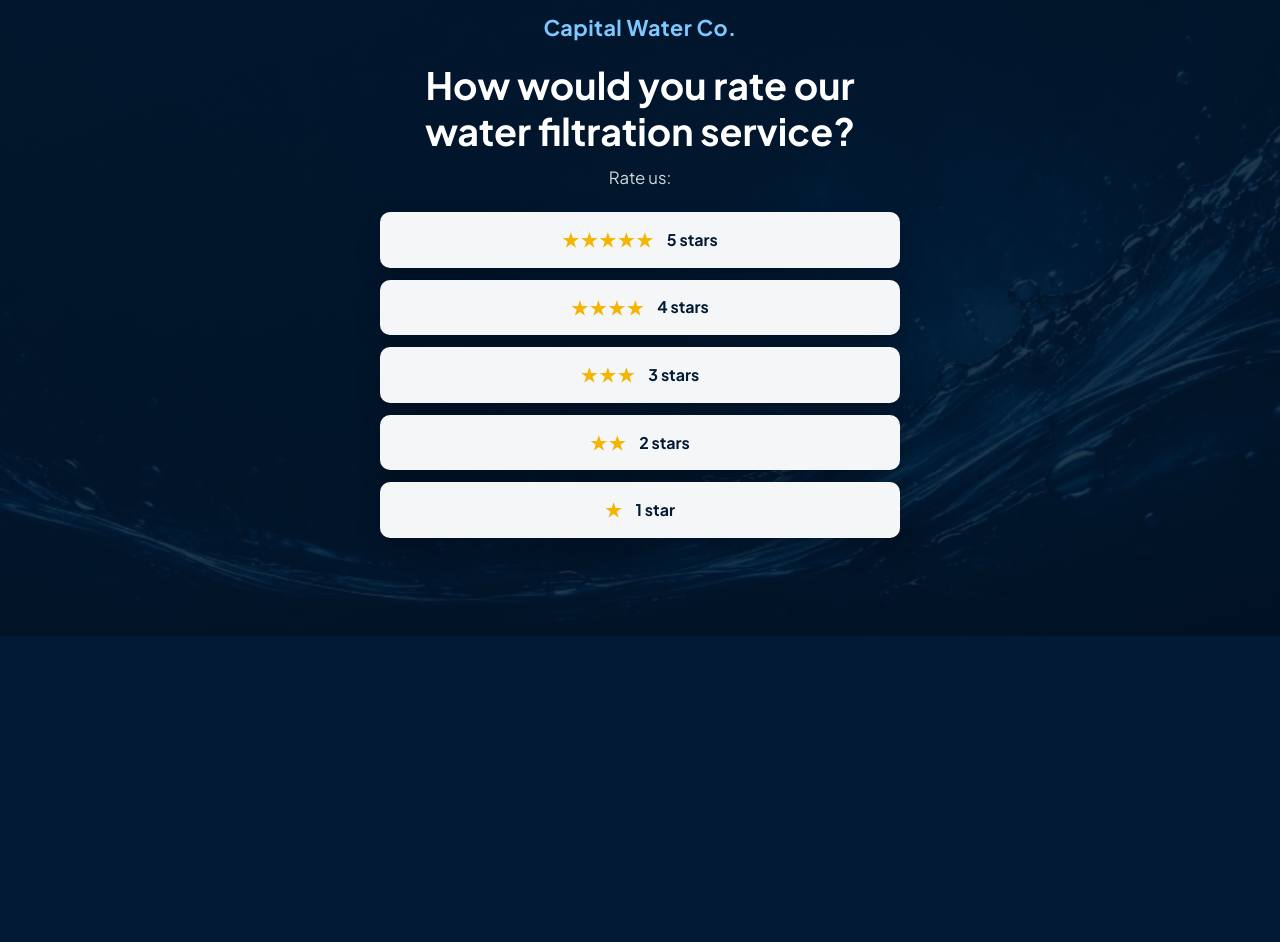
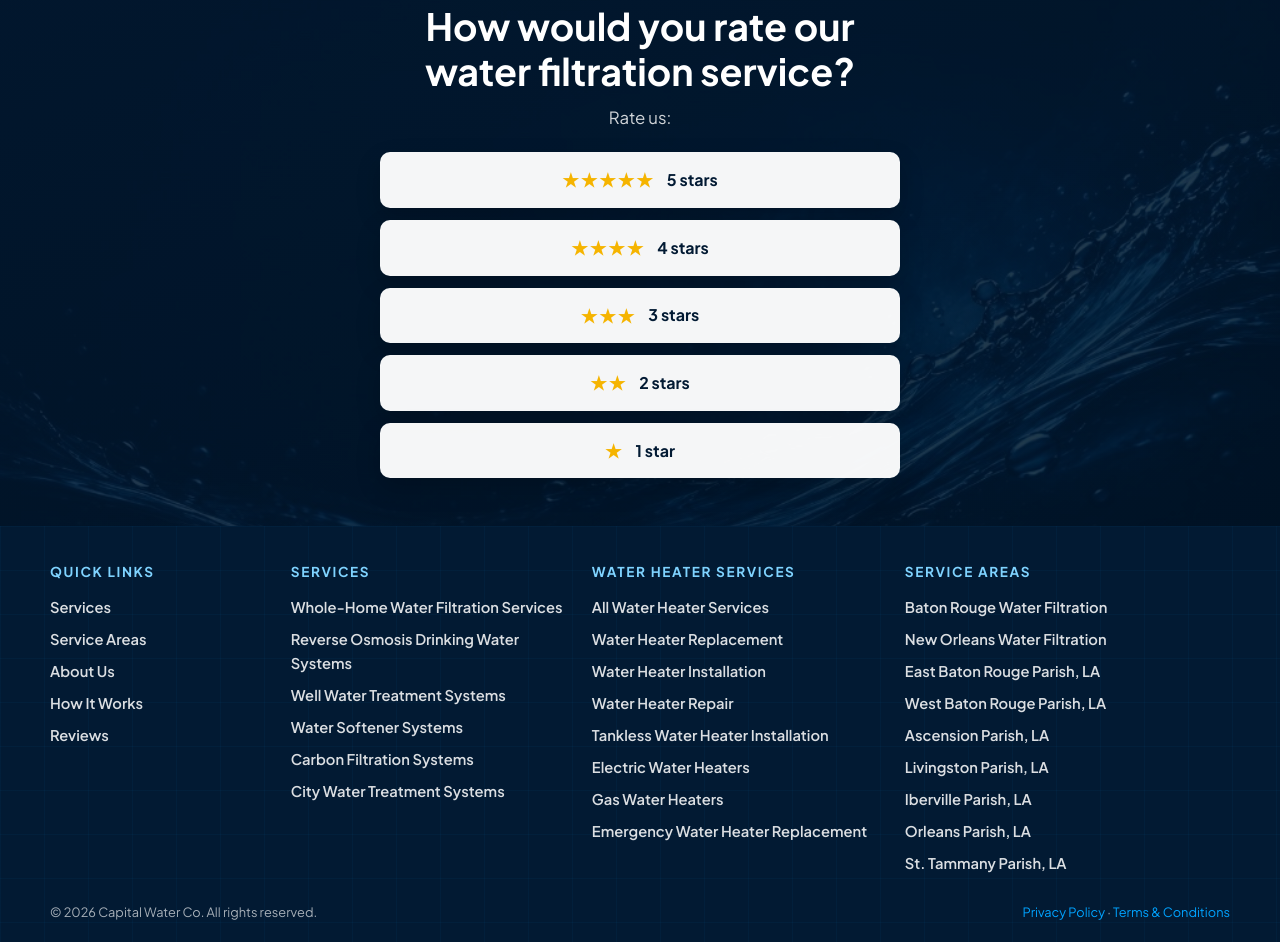
Before and after one commit to zachjon51699/pelican-water-pros, a plain HTML site: page review-us/index.html in a window 1280 px wide. Shown: the part 164-1106 px from the top of the page. Before the commit the page ends 800 px from the top, so only its background shows below. Drawn offline with Linux system fonts and the light colour scheme.

Commit message:
Add Tag Manager to the ads landing page and finish the review page chrome.
The consultation page can record conversions, and the review page now has the same header and footer as the rest of the site.

```diff
--- a/css/style.css
+++ b/css/style.css
@@ -2202,8 +2202,14 @@ body.ads-page .hero-phone a {
 }
 
 @media (max-width: 860px) {
+  body.review-page .header-cta,
   body.ads-page.is-landing .header-cta {
     display: none;
+  }
+
+  body.review-page .logo img {
+    width: 210px;
+    max-width: min(210px, calc(100vw - 40px));
   }
 
   body.ads-page .logo img {
@@ -2238,11 +2244,13 @@ body.ads-page .hero-phone a {
 
 .review-page {
   min-height: 100vh;
+  display: flex;
+  flex-direction: column;
   background: #021a33;
 }
 
 .review-stage {
-  min-height: 100vh;
+  flex: 1;
   display: flex;
   align-items: center;
   justify-content: center;
--- a/review-us/index.html
+++ b/review-us/index.html
@@ -15,15 +15,21 @@
   <link rel="preconnect" href="https://fonts.googleapis.com">
   <link rel="preconnect" href="https://fonts.gstatic.com" crossorigin>
   <link href="https://fonts.googleapis.com/css2?family=Plus+Jakarta+Sans:wght@400;600;700;800&display=swap" rel="stylesheet">
-  <link rel="stylesheet" href="../css/style.css?v=61">
+  <link rel="stylesheet" href="../css/style.css?v=63">
 </head>
 <body class="review-page">
   <a class="skip" href="#content">Skip to content</a>
+  <div class="topbar">
+    <a href="tel:+12258317583"><svg viewBox="0 0 512 512" aria-hidden="true"><path d="M497.39 361.8l-112-48a24 24 0 0 0-28 6.9l-49.6 60.6A370.66 370.66 0 0 1 130.6 204.11l60.6-49.6a23.94 23.94 0 0 0 6.9-28l-48-112A24.16 24.16 0 0 0 122.6.61l-104 24A24 24 0 0 0 0 48c0 256.5 207.9 464 464 464a24 24 0 0 0 23.4-18.6l24-104a24.29 24.29 0 0 0-14.01-27.6z"/></svg><span>(225)-831-7583</span></a>
+  </div>
+  <header class="site-header">
+    <div class="wrap nav-row">
+      <span class="logo"><img src="../images/logo.png?v=12" alt="Capital Water Co." width="248" height="68" decoding="async"></span>
+      <a class="btn header-cta" href="tel:+12258317583"><svg viewBox="0 0 512 512" aria-hidden="true"><path d="M497.39 361.8l-112-48a24 24 0 0 0-28 6.9l-49.6 60.6A370.66 370.66 0 0 1 130.6 204.11l60.6-49.6a23.94 23.94 0 0 0 6.9-28l-48-112A24.16 24.16 0 0 0 122.6.61l-104 24A24 24 0 0 0 0 48c0 256.5 207.9 464 464 464a24 24 0 0 0 23.4-18.6l24-104a24.29 24.29 0 0 0-14.01-27.6z"/></svg> Call (225)-831-7583</a>
+    </div>
+  </header>
   <main id="content" class="review-stage">
     <div class="review-panel">
-      <img class="review-logo" src="../images/logo.png?v=12" alt="Capital Water Co." width="248" height="68">
-      <p class="review-brand">Capital Water Co.</p>
-
       <div id="rate-step">
         <h1>How would you rate our water filtration service?</h1>
         <p class="review-prompt">Rate us:</p>
@@ -68,6 +74,64 @@
       </div>
     </div>
   </main>
+  <footer class="footer">
+    <div class="wrap">
+      <div class="footer-links">
+        <div>
+          <h6>Quick Links</h6>
+          <ul>
+            <li><a href="/services/">Services</a></li>
+            <li><a href="/service-areas/">Service Areas</a></li>
+            <li><a href="/#about">About Us</a></li>
+            <li><a href="/#process">How It Works</a></li>
+            <li><a href="/#reviews">Reviews</a></li>
+          </ul>
+        </div>
+        <div>
+          <h6>Services</h6>
+          <ul>
+            <li><a href="../services/whole-home-water-filtration.html">Whole-Home Water Filtration Services</a></li>
+            <li><a href="../services/reverse-osmosis.html">Reverse Osmosis Drinking Water Systems</a></li>
+            <li><a href="../services/well-water-treatment.html">Well Water Treatment Systems</a></li>
+            <li><a href="../services/water-softener.html">Water Softener Systems</a></li>
+            <li><a href="../services/carbon-filtration.html">Carbon Filtration Systems</a></li>
+            <li><a href="../services/city-water-treatment.html">City Water Treatment Systems</a></li>
+          </ul>
+        </div>
+        <div>
+          <h6>Water Heater Services</h6>
+          <ul>
+            <li><a href="/water-heaters/">All Water Heater Services</a></li>
+            <li><a href="/water-heater-replacement-baton-rouge/">Water Heater Replacement</a></li>
+            <li><a href="/water-heater-installation-baton-rouge/">Water Heater Installation</a></li>
+            <li><a href="/water-heater-repair-baton-rouge/">Water Heater Repair</a></li>
+            <li><a href="/tankless-water-heater-installation-baton-rouge/">Tankless Water Heater Installation</a></li>
+            <li><a href="/electric-water-heater-replacement-baton-rouge/">Electric Water Heaters</a></li>
+            <li><a href="/gas-water-heater-replacement-baton-rouge/">Gas Water Heaters</a></li>
+            <li><a href="/emergency-water-heater-replacement-baton-rouge/">Emergency Water Heater Replacement</a></li>
+          </ul>
+        </div>
+        <div>
+          <h6>Service Areas</h6>
+          <ul class="city-cols">
+            <li><a href="/baton-rouge-water-filtration/">Baton Rouge Water Filtration</a></li>
+            <li><a href="/new-orleans-water-filtration/">New Orleans Water Filtration</a></li>
+            <li><a href="../service-areas/east-baton-rouge-parish/">East Baton Rouge Parish, LA</a></li>
+            <li><a href="../service-areas/west-baton-rouge-parish/">West Baton Rouge Parish, LA</a></li>
+            <li><a href="../service-areas/ascension-parish/">Ascension Parish, LA</a></li>
+            <li><a href="../service-areas/livingston-parish/">Livingston Parish, LA</a></li>
+            <li><a href="../service-areas/iberville-parish/">Iberville Parish, LA</a></li>
+            <li><a href="../service-areas/orleans-parish/">Orleans Parish, LA</a></li>
+            <li><a href="../service-areas/st-tammany-parish/">St. Tammany Parish, LA</a></li>
+          </ul>
+        </div>
+      </div>
+      <div class="legal">
+        <span>© 2026 Capital Water Co. All rights reserved.</span>
+        <span><a href="../privacy.html">Privacy Policy</a> · <a href="../terms.html">Terms &amp; Conditions</a></span>
+      </div>
+    </div>
+  </footer>
   <script>
     const GOOGLE_REVIEW_URL = "https://g.page/r/CVyGr3cRilbAEBM/review";
 
```
Also changed, not shown: free-consultation/index.html (+6 -0 lines).
